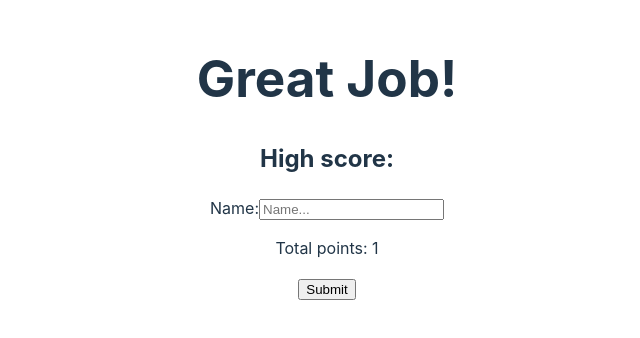
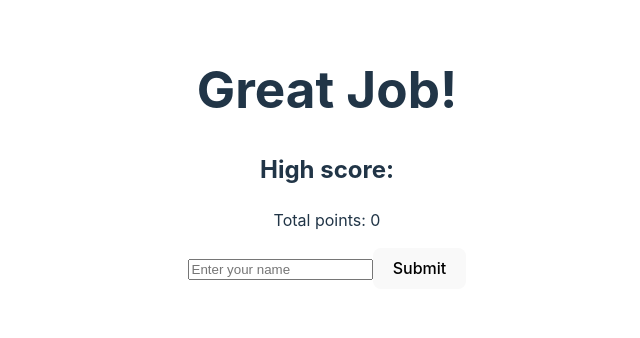
Before and after one commit to Kiomars93/DigiQuiz, a React (Vite) app in the folder frontend/DigiQuiz.UI/: page /scoreboard in a window 1280 px wide. Shown: the part 242-580 px from the top of the page, without its empty margins (313-953 px from the left). Built offline with nearby package versions, Linux system fonts and the light colour scheme.

Commit message:
Players can now submit

```diff
--- a/frontend/DigiQuiz.UI/src/App.tsx
+++ b/frontend/DigiQuiz.UI/src/App.tsx
@@ -6,7 +6,7 @@ import { useState } from 'react';
 import Leaderboard from './components/Leaderboard';
 
 function App() {
-  const [totalPoints, setTotalPoints] = useState<number>(1);
+  const [totalPoints, setTotalPoints] = useState<number>(0);
 
   const updateTotalPointsState = (newState: number) => {
     setTotalPoints(newState);
--- a/frontend/DigiQuiz.UI/src/components/Scoreboard.tsx
+++ b/frontend/DigiQuiz.UI/src/components/Scoreboard.tsx
@@ -1,16 +1,64 @@
+import { useEffect, useState } from 'react';
+import { PostData, fetchData } from '../services/APIHelper';
+import { useNavigate } from 'react-router-dom';
+
 interface TotalPointProps {
   totalPointsprops: number;
 }
 
+type Players = {
+  name: string;
+  points: number;
+};
+
 export default function Scoreboard({ totalPointsprops }: TotalPointProps) {
+  const navigate = useNavigate();
+  const [playerName, setPlayerName] = useState<string>('');
+  const [playerData, setPlayerData] = useState<Players | null>(null);
+
+  const baseUrl = 'https://localhost:7285/api/Digimon';
+  const requestOptions: RequestInit = {
+    method: 'POST',
+    headers: { 'Content-Type': 'application/json' },
+    body: JSON.stringify({
+      name: playerName,
+      points: totalPointsprops,
+    }),
+  };
+
+  const PostDataAsync = async (url: string) => {
+    try {
+      const result: Players = await PostData(url, requestOptions);
+      setPlayerData(result);
+      console.log(result);
+    } catch (error) {
+      console.error('Error fetching data:', error);
+    }
+  };
+
+  const handleSubmit = (e: React.FormEvent<HTMLFormElement>) => {
+    e.preventDefault();
+
+    if (playerName.trim() != '') {
+      PostDataAsync(`${baseUrl}/Scoreboard`);
+      navigate('/leaderboard');
+    }
+  };
+
   return (
     <>
       <h1>Great Job!</h1>
       <h2>High score:</h2>
-      <label>Name:</label>
-      <input type='text' required placeholder='Name...' />
       <p>Total points: {totalPointsprops}</p>
-      <input type='submit' />
+      <form onSubmit={handleSubmit}>
+        <input
+          placeholder='Enter your name'
+          type='text'
+          value={playerName}
+          onChange={(e) => setPlayerName(e.target.value)}
+        />
+        <button type='submit'>Submit</button>
+      </form>
     </>
   );
 }
--- a/frontend/DigiQuiz.UI/src/services/APIHelper.tsx
+++ b/frontend/DigiQuiz.UI/src/services/APIHelper.tsx
@@ -3,3 +3,10 @@ export const fetchData = async (url: string) => {
   const data = await response.json();
   return data;
 };
+
+export const PostData = async (url: string, requestOptions: RequestInit) => {
+  const response = await fetch(url, requestOptions);
+  const data = await response.json();
+  console.log(data);
+  return data;
+};
```
